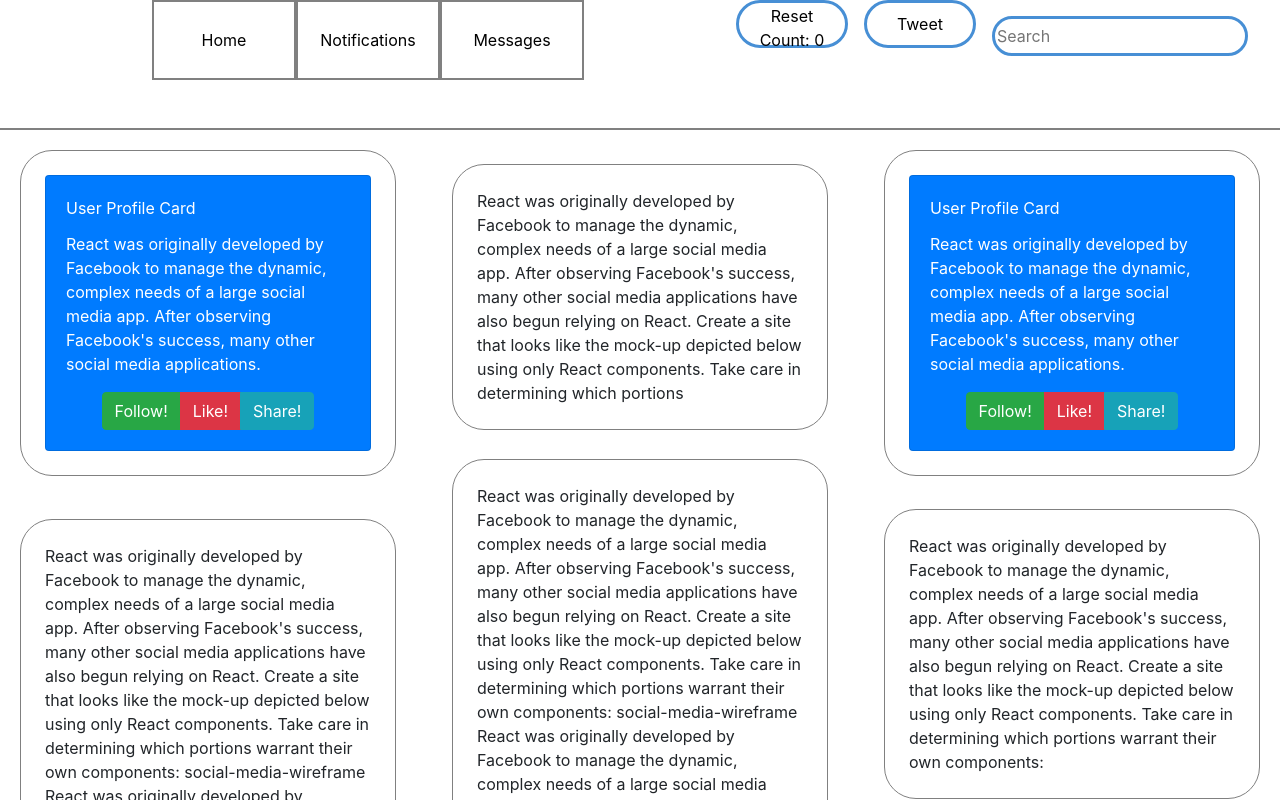
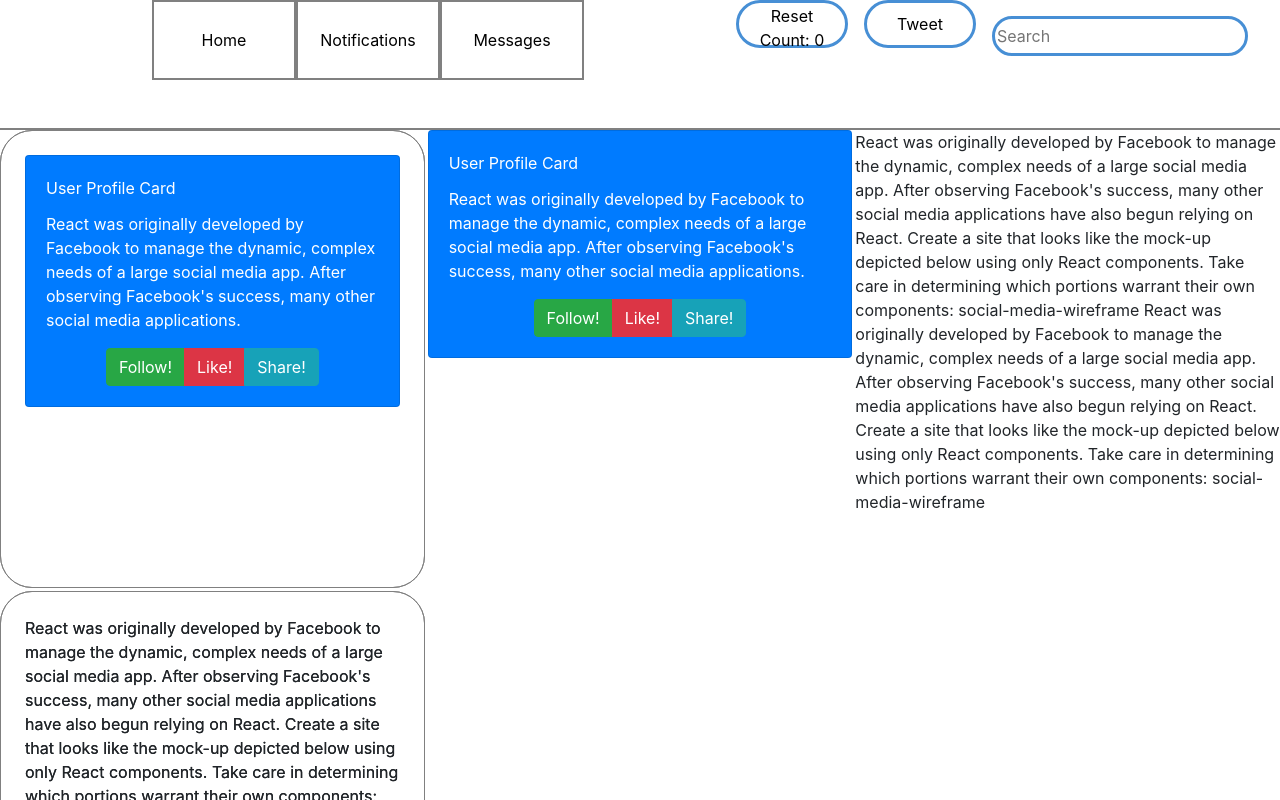
Before and after one commit to lmschless/social-media-mockup, a React (Create React App) app: page / in a window 1280 px wide. Shown: the top 800 px of the page. Built offline with nearby package versions, Linux system fonts and the light colour scheme.

Commit message:
refactoring grid and all grid/card components to simply the CSS rules.

```diff
--- a/src/components/App.js
+++ b/src/components/App.js
@@ -1,14 +1,31 @@
 import React from 'react';
 import Header from './Header';
-import Body from './Body';
-// import '../nav.css';
+import LeftSection from './LeftSection.js';
+import MiddleSection from './MiddleSection.js';
+import RightSection from './RightSection.js'; // import '../nav.css';
 // import '/components/App.css';
 
 function App() {
+	const bodyStyles = {
+		display: 'grid',
+		gridTemplateColumns: 'repeat(3, 1fr)',
+		gridTemplateRows: 'repeat(2, 1fr)',
+		gridColumnGap: '3px',
+		gridRowGap: '3px'
+	};
+
+	const sectionStyles = {
+		// margin: '.75em',
+		// padding: '.5em'
+	};
 	return (
 		<React.Fragment>
 			<Header />
-			<Body />
+			<div style={bodyStyles}>
+				<LeftSection style={sectionStyles} />
+				<MiddleSection style={sectionStyles} />
+				<RightSection style={sectionStyles} />
+			</div>
 		</React.Fragment>
 	);
 }
--- a/src/components/LeftSection.js
+++ b/src/components/LeftSection.js
@@ -3,29 +3,29 @@ import ProfileBadge from './ProfileBadge';
 
 export default function Section() {
 	const sectionStyles = {
-		display: 'grid',
-		gridTemplateColumns: '1fr',
-		gridTemplateRows: '1fr 1.8fr',
-		gridColumnGap: '12px',
-		gridRowGap: '15px',
-		alignItems: 'center',
-		justifyContent: 'center'
+		// display: 'grid',
+		// gridTemplateColumns: '1fr',
+		// gridTemplateRows: '1fr 1.8fr',
+		// gridColumnGap: '12px',
+		// gridRowGap: '15px',
+		// alignItems: 'center',
+		// justifyContent: 'center'
 	};
 	const topCard = {
-		gridArea: '1/1/2/2',
-		border: '.5px solid gray',
-		borderRadius: '2em 2em 2em 2em',
-		padding: '1.5em'
+		// gridArea: '1/1/2/2',
+		// border: '.5px solid gray',
+		// borderRadius: '2em 2em 2em 2em',
+		// padding: '1.5em'
 		// border: '.15em solid gray'
 	};
 	const bottomCard = {
-		gridArea: '2/1/3/2',
-		border: '.5px solid gray',
-		borderRadius: '2em 2em 2em 2em',
-		padding: '1.5em'
+		// gridArea: '2/1/3/2',
+		// border: '.5px solid gray',
+		// borderRadius: '2em 2em 2em 2em',
+		// padding: '1.5em'
 	};
 	return (
-		<div style={sectionStyles}>
+		<React.Fragment>
 			<div style={topCard}>
 				<ProfileBadge />
 			</div>
@@ -42,6 +42,6 @@ export default function Section() {
 				using only React components. Take care in determining which portions warrant
 				their own components: social-media-wireframe
 			</div>
-		</div>
+		</React.Fragment>
 	);
 }
--- a/src/components/MiddleSection.js
+++ b/src/components/MiddleSection.js
@@ -24,7 +24,7 @@ export default function Section() {
 		padding: '1.5em'
 	};
 	return (
-		<div style={sectionStyles}>
+		<React.Fragment>
 			<div style={topCard}>
 				React was originally developed by Facebook to manage the dynamic, complex
 				needs of a large social media app. After observing Facebook's success, many
@@ -45,6 +45,6 @@ export default function Section() {
 				using only React components. Take care in determining which portions warrant
 				their own components: social-media-wireframe
 			</div>
-		</div>
+		</React.Fragment>
 	);
 }
--- a/src/components/RightSection.js
+++ b/src/components/RightSection.js
@@ -8,8 +8,7 @@ export default function Section() {
 		gridTemplateRows: '1fr 1fr',
 		gridColumnGap: '12px',
 		gridRowGap: '15px',
-		alignItems: 'center',
-		justifyContent: 'center'
+		alignItems: 'center'
 	};
 	const bottomCard = {
 		gridArea: '1/1/2/2',
@@ -25,7 +24,7 @@ export default function Section() {
 		padding: '1.5em'
 	};
 	return (
-		<div style={sectionStyles}>
+		<React.Fragment>
 			<div style={topCard}>
 				React was originally developed by Facebook to manage the dynamic, complex
 				needs of a large social media app. After observing Facebook's success, many
@@ -36,6 +35,6 @@ export default function Section() {
 			<div style={bottomCard}>
 				<ProfileBadge />
 			</div>
-		</div>
+		</React.Fragment>
 	);
 }
```
